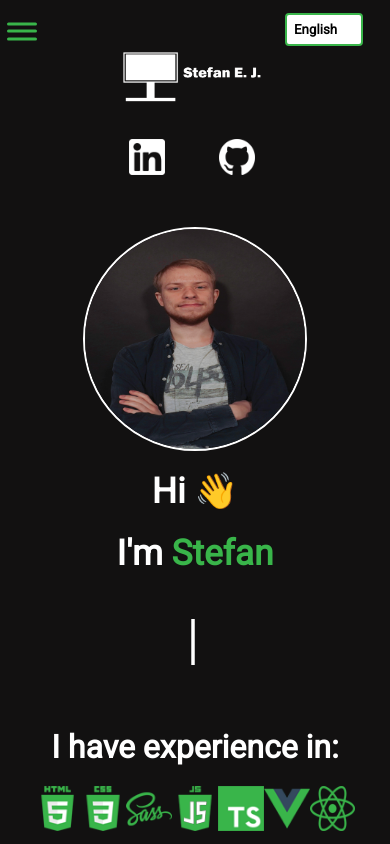
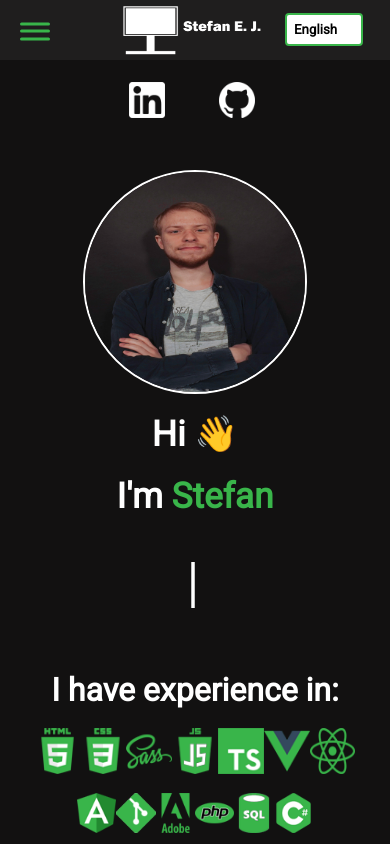
Before and after one commit to sej3686/vue-portfolio, a Vue app: page / in a window 390 px wide. Shown: the top 844 px of the page. Built offline with nearby package versions, Linux system fonts and the light colour scheme.

Commit message:
minor update - added better header on mobile

```diff
--- a/src/assets/sass/responsive.scss
+++ b/src/assets/sass/responsive.scss
@@ -164,12 +164,43 @@ $darkGreenColor: #228a30;
   }
 
   //Header
+
+  nav {
+    padding-top: 20px;
+  }
+
+  header {
+    .spacing {
+      height: 50px;
+    }
+
+    .mobile-header {
+      background-color: #1f1e1e;
+      display: flex !important;
+      height: 60px;
+      justify-content: center;
+      position: fixed;
+      width: 100%;
+      z-index: 10;
+
+      #mlogo {
+        width: 150px;
+      }
+    }
+  }
+
+
+
   nav {
     // background-color: green;
     // flex-direction: column;
     // justify-content: center !important;
     // padding-top: 12em;
     display: block !important;
+
+    #logo {
+      display: none;
+    }
 
     .off-screen-menu {
       align-items: center;
@@ -185,7 +216,7 @@ $darkGreenColor: #228a30;
       transition: 0.3s ease;
       top: 0;
       width: 100%;
-      z-index: 9;
+      z-index: 13;
 
       a {
         text-decoration: none;
@@ -194,7 +225,7 @@ $darkGreenColor: #228a30;
           color: $lightGreenColor;
           font-size: 30px;
           list-style-type: none;
-          padding: 10px;
+          padding: 20px;
         }
       }
     }
@@ -205,10 +236,10 @@ $darkGreenColor: #228a30;
 
     #navv {
       display: flex !important;
-      left: -18px;
+      left: -5px;
       position: fixed;
       padding: 1rem;
-      z-index: 10;
+      z-index: 14;
 
       .ham-menu {
         height: 30px;
@@ -227,6 +258,7 @@ $darkGreenColor: #228a30;
           transform: translate(-50%, -50%);
           transition: 0.3s ease;
           width: 100%;
+          z-index: 13;
         }
 
         span:nth-child(1) {
--- a/src/assets/style.scss
+++ b/src/assets/style.scss
@@ -123,6 +123,10 @@ header {
     display: flex;
     justify-content: space-between;
     padding: 0;
+
+    .mobile-header {
+      display: none;
+    }
 
     .off-screen-menu {
       display: none;
--- a/src/components/LanguageSwitcher.vue
+++ b/src/components/LanguageSwitcher.vue
@@ -31,7 +31,10 @@
     font-size: 1.15;
     margin-right: 2em;
     margin-top: 1em;
+    right: 0;
     padding: 0.5em;
+    position: absolute;
+    z-index: 12;
     width: 10%;
   }
 }
@@ -39,6 +42,7 @@
 @media (max-width: 640px) {
 .custom-select {
   select {
+    position: fixed;
     width: 20%;
   }
 }
--- a/src/views/HomeView.vue
+++ b/src/views/HomeView.vue
@@ -23,7 +23,10 @@
             <span></span>
           </div>
         </div>
-
+        <div class="mobile-header">
+          <img id="mlogo" src="../assets/img/logo-new-white.png" alt="logo" />
+        </div>
+        <div class="spacing"></div>
         <div class="header-wrapper">
           <img id="logo" src="../assets/img/logo-new-white.png" alt="logo" />
           <ul class="main-menu">
```
